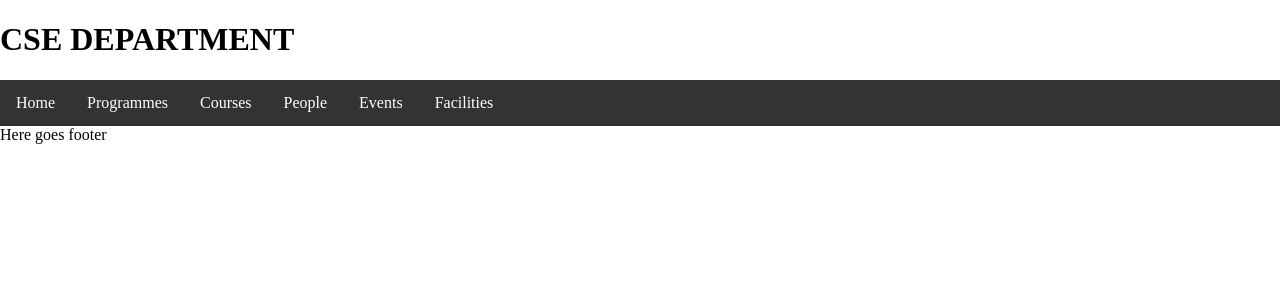
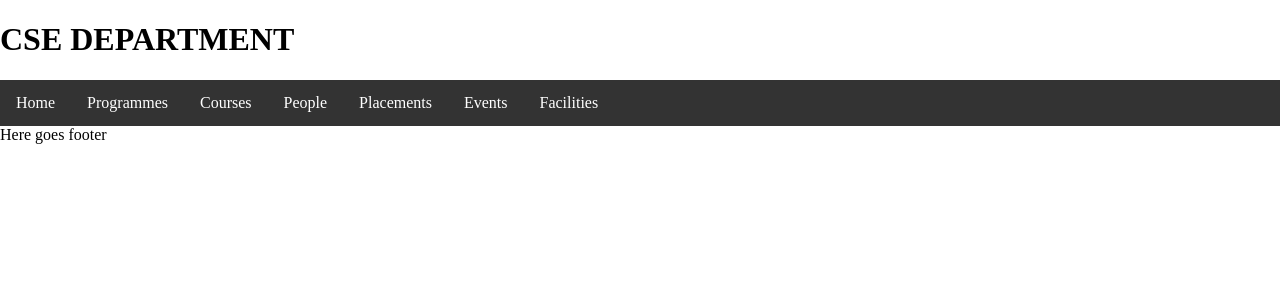
Before and after one commit to vivekj52/NITK_CSE_Portal, a Django app: page /home in a window 1280 px wide. Shown: the top 300 px of the page. Run offline with Django 3.2, Linux system fonts and the light colour scheme; parts of the project's set-up code (start-up, migrations or seed data) failed here and were passed over.

Commit message:
Added placements page

```diff
--- a/portal/urls.py
+++ b/portal/urls.py
@@ -4,5 +4,6 @@ from . import views
 urlpatterns = [
     path('home', views.home, name='home'),
     path('programmes', views.programmes, name='programmes'),
-    path('facilities', views.facilities, name='facilities')
+    path('facilities', views.facilities, name='facilities'),
+    path('placements', views.placements, name='placements'),
 ]
--- a/portal/views.py
+++ b/portal/views.py
@@ -20,3 +20,9 @@ def facilities(request):
     template = loader.get_template('facilities.html')
     context = {}
     return HttpResponse(template.render(context, request))
+
+
+def placements(request):
+    template = loader.get_template('placements.html')
+    context = {}
+    return HttpResponse(template.render(context, request))
--- a/templates/base.html
+++ b/templates/base.html
@@ -10,10 +10,11 @@
 <header>
     <h1>CSE DEPARTMENT</h1>
     <ul>
-      <li><a href="{% url 'home' %}">Home</a></li>
-      <li><a href="{% url 'programmes' %}">Programmes</a></li>
-      <li><a href="{% url 'courses' %}">Courses</a></li>
-      <li><a href="{% url 'people' %}">People</a></li>
+        <li><a href="{% url 'home' %}">Home</a></li>
+        <li><a href="{% url 'programmes' %}">Programmes</a></li>
+        <li><a href="{% url 'courses' %}">Courses</a></li>
+        <li><a href="{% url 'people' %}">People</a></li>
+        <li><a href="{% url 'placements' %}">Placements</a></li>
         <li><a href="{% url 'events' %}">Events</a></li>
         <li><a href="{% url 'facilities' %}">Facilities</a></li>
     </ul>
--- /dev/null
+++ b/templates/placements.html
@@ -0,0 +1,5 @@
+{% extends 'base.html' %}
+
+{% block content %}
+
+{% endblock %}
```
